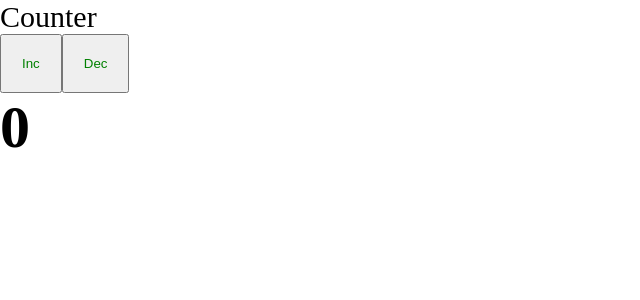
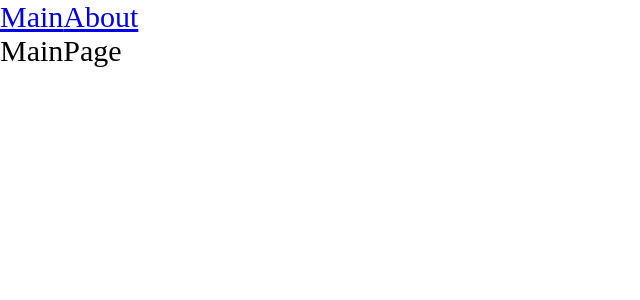
Before and after one commit to aapanasov/project, a React app: page / in a window 1280 px wide. Shown: the top 300 px of the page, without its empty margins (0-640 px from the left). Built offline with nearby package versions, Linux system fonts and the light colour scheme.

Commit message:
feat: Router. Code splitting. Lazy. Suspence

```diff
--- a/package.json
+++ b/package.json
@@ -24,6 +24,7 @@
     "@types/node": "^17.0.21",
     "@types/react": "^17.0.39",
     "@types/react-dom": "^17.0.11",
+    "@types/react-router-dom": "^5.3.3",
     "@types/webpack": "^5.28.0",
     "@types/webpack-dev-server": "^4.7.2",
     "css-loader": "^6.6.0",
@@ -41,6 +42,7 @@
   },
   "dependencies": {
     "react": "^17.0.2",
-    "react-dom": "^17.0.2"
+    "react-dom": "^17.0.2",
+    "react-router-dom": "^6.2.1"
   }
 }
--- a/src/App.tsx
+++ b/src/App.tsx
@@ -1,11 +1,20 @@
-import Counter from './components/Counter'
 import './index.scss'
+import { Link, Route, Routes } from 'react-router-dom'
+import { AboutPageAsync } from './pages/AboutPage/AboutPage.async'
+import { MainPageAsync } from './pages/MainPage/MainPage.async'
+import { Suspense } from 'react'
 
 const App = () => {
   return (
     <div className='app'>
-      Counter
-      <Counter />
+      <Link to={ '/' }>Main</Link>
+      <Link to={ '/about' }>About</Link>
+      <Suspense fallback={ <div>Loading...</div> }>
+        <Routes>
+          <Route path='/about' element={ <AboutPageAsync /> } />
+          <Route path='/' element={ <MainPageAsync /> } />
+        </Routes>
+      </Suspense>
     </div>
   )
 }
--- a/src/index.tsx
+++ b/src/index.tsx
@@ -1,7 +1,10 @@
 import { render } from 'react-dom';
+import { BrowserRouter } from 'react-router-dom';
 import App from './App';
 
 render(
-  <App />,
+  <BrowserRouter>
+    <App />
+  </BrowserRouter>,
   document.getElementById('root')
 )
--- /dev/null
+++ b/src/pages/AboutPage/AboutPage.async.tsx
@@ -0,0 +1,6 @@
+import { lazy } from 'react'
+
+export const AboutPageAsync = lazy(() => new Promise(resolve => {
+  // @ts-ignore
+  setTimeout(() => resolve(import('./AboutPage')), 1500)
+}))
--- /dev/null
+++ b/src/pages/AboutPage/AboutPage.tsx
@@ -0,0 +1,6 @@
+const AboutPage = () => {
+  return (
+    <div>AboutPage</div>
+  )
+}
+export default AboutPage
--- /dev/null
+++ b/src/pages/MainPage/MainPage.async.tsx
@@ -0,0 +1,6 @@
+import { lazy } from 'react'
+
+export const MainPageAsync = lazy(() => new Promise(resolve => {
+  // @ts-ignore
+  setTimeout(() => resolve(import('./MainPage')), 1500)
+}))
--- /dev/null
+++ b/src/pages/MainPage/MainPage.tsx
@@ -0,0 +1,6 @@
+const MainPage = () => {
+  return (
+    <div>MainPage</div>
+  )
+}
+export default MainPage
```
Also changed, not shown: 2 other files (tests, documents, lock files or other folders).
